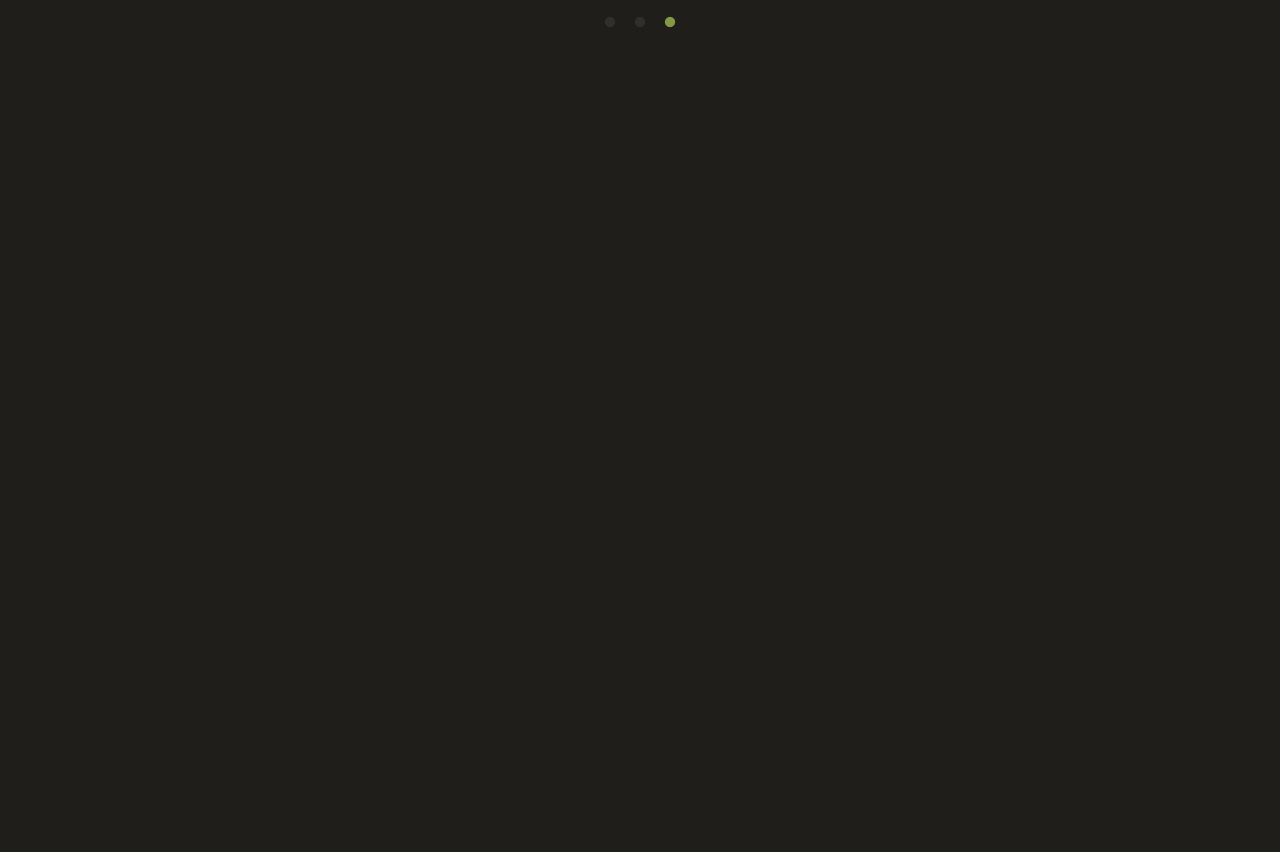
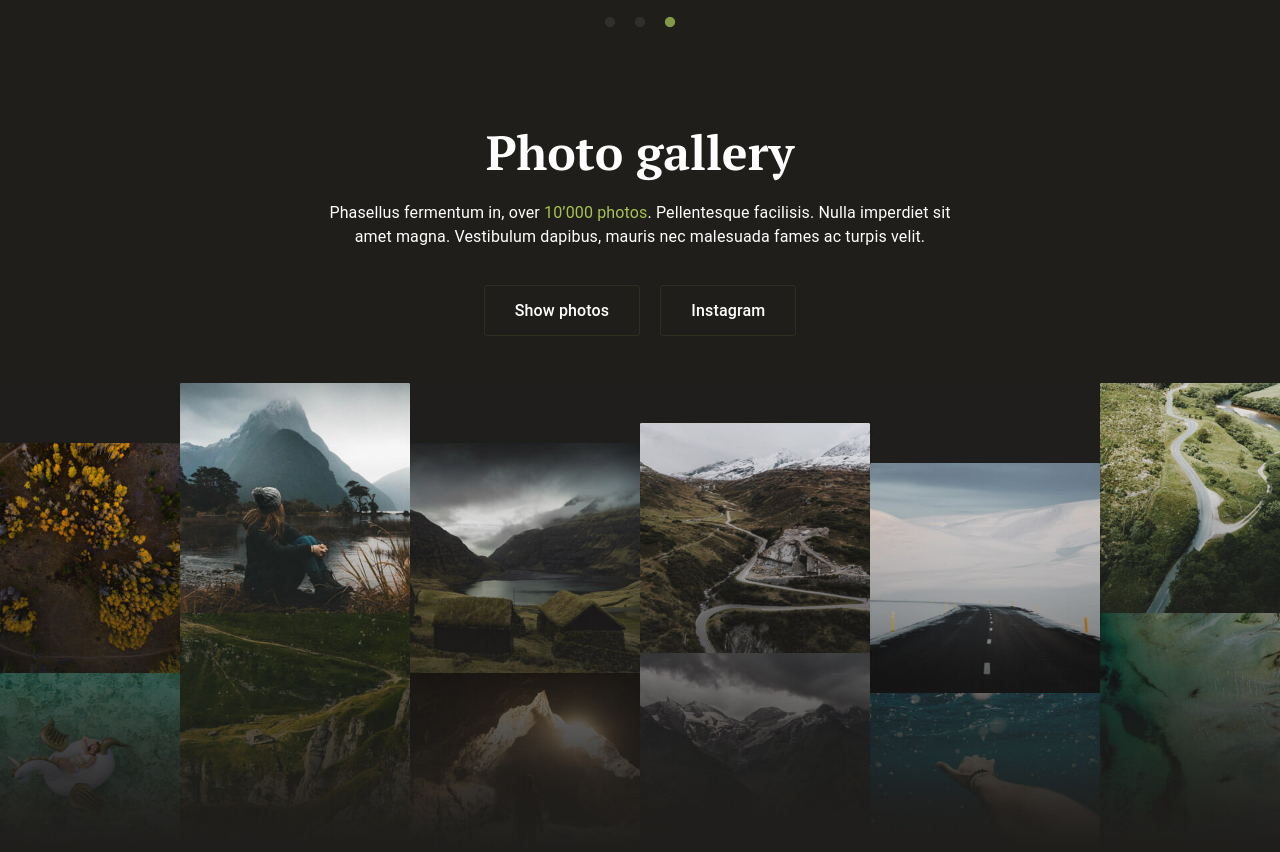
Before and after one commit to AlexeySlip/React-project, a React (Create React App) app: page / in a window 1280 px wide. Shown: the part 3420-4272 px from the top of the page. Before the commit the page ends 3453 px from the top, so only its background shows below. Built offline with nearby package versions, Linux system fonts and the light colour scheme.

Commit message:
added Home

```diff
--- a/public/style.css
+++ b/public/style.css
@@ -3,6 +3,11 @@
 
 body {
     background-color: #1f1e1b !important;
+    font-family: 'Yantramanav', Helvetica, Arial, sans-serif;
+    font-size: 17px;
+    line-height: 27px;
+    font-weight: 400;
+    letter-spacing: 0px;
 }
 .container {
     width: 100%;
@@ -510,3 +515,39 @@ h2 {
 .slick-dots {
     bottom: -40px;
 }
+.photo-gallery .row {
+    justify-content: center;
+}
+.photo-gallery-content {
+    width: 55%;
+    text-align: center;
+    padding-top: 90px;
+    padding-bottom: 10px;
+}
+.photo-gallery-content p {
+    color: white;
+}
+.green-text {
+    color: #a6c354;
+}
+.photo-gallery-btns {
+    margin: 50px 0;
+}
+.photo-gallery h2 {
+    margin-bottom: 20px;
+}
+.photo-gallery-btns a {
+    text-decoration: none;
+    color: white;
+    padding: 15px 30px;
+    border: 1px solid #2d2f21;
+    border-radius: 3px;
+    margin: 0 10px;
+    font-weight: 500;
+}
+.photo-gallery-btns a:hover {
+    background-color: #a6c354;
+}
+.photo-gallery-image img {
+    width: 100%;
+}
--- /dev/null
+++ b/src/components/PhotoGallery.js
@@ -0,0 +1,35 @@
+import React from 'react'
+import { Link } from 'react-router-dom'
+
+const PhotoGallery = () => {
+    return (
+        <>
+            <section className="photo-gallery">
+                <div className="container">
+                    <div className="row">
+                        <div className="photo-gallery-content">
+                            <h2>Photo gallery</h2>
+                            <p>
+                                Phasellus fermentum in, over{' '}
+                                <span className="green-text">
+                                    10’000 photos
+                                </span>
+                                . Pellentesque facilisis. Nulla imperdiet sit
+                                amet magna. Vestibulum dapibus, mauris nec
+                                malesuada fames ac turpis velit.
+                            </p>
+                            <div className="photo-gallery-btns">
+                                <Link>Show photos</Link>
+                                <Link>Instagram</Link>
+                            </div>
+                        </div>
+                    </div>
+                </div>
+                <div className="photo-gallery-image">
+                    <img src="./images/home_behind_pic9.jpg" />
+                </div>
+            </section>
+        </>
+    )
+}
+export default PhotoGallery
--- a/src/components/ReactSlick.js
+++ b/src/components/ReactSlick.js
@@ -14,6 +14,7 @@ export default class LazyLoad extends React.Component {
         }
         return (
             <div>
+                <section className="videos">
                     <h2> Videos</h2>
                     <Slider {...settings}>
                         <div className="slick-image">
@@ -26,6 +27,7 @@ export default class LazyLoad extends React.Component {
                             <img src="/images/home_behind_pic8.jpg" />
                         </div>
                     </Slider>
+                </section>
             </div>
         )
     }
--- a/src/components/Videos.js
+++ /dev/null
@@ -1,14 +0,0 @@
-import React from 'react'
-import ReactSlick from './ReactSlick'
-
-const Videos = () => {
-    return (
-        <>
-            <section className="videos">
-                <ReactSlick />
-            </section>
-        </>
-    )
-}
-
-export default Videos
--- a/src/pages/Home/Home.js
+++ b/src/pages/Home/Home.js
@@ -1,8 +1,9 @@
 import React from 'react'
 import Alps from '../../components/Alps'
 import LastNews from '../../components/LastNews'
+import PhotoGallery from '../../components/PhotoGallery'
 import PromoSection from '../../components/PromoSection'
-import Videos from '../../components/Videos'
+import ReactSlick from '../../components/ReactSlick'
 import WhatYouNeed from '../../components/WhatYouNeed'
 
 const Home = () => {
@@ -12,7 +13,8 @@ const Home = () => {
             <Alps />
             <LastNews />
             <WhatYouNeed />
-            <Videos />
+            <ReactSlick />
+            <PhotoGallery />
         </>
     )
 }
```
Also changed, not shown: public/images/home_behind_pic9.jpg (added). Lines whose indentation alone changed are shown as unchanged.
